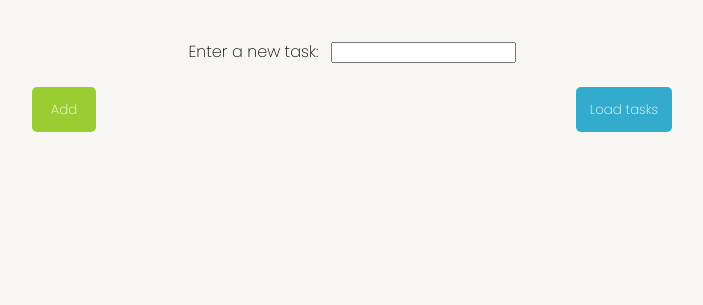
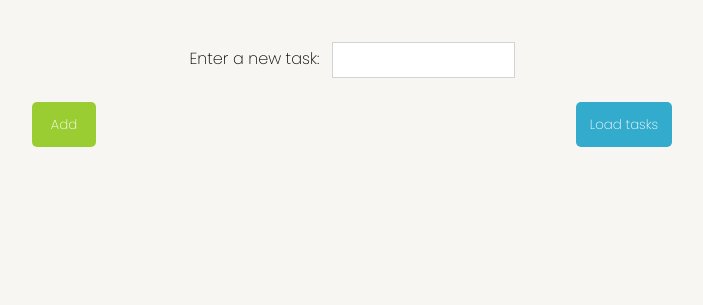
Before and after one commit to scorcuera/taskManager, a plain HTML site: page index.html in a window 1280 px wide. Shown: the part 495-800 px from the top of the page, without its empty margins (288-991 px from the left). Drawn offline with Linux system fonts and the light colour scheme.

Commit message:
changed style input

```diff
--- a/src/styles/home.css
+++ b/src/styles/home.css
@@ -84,3 +84,8 @@ header {
 .main__form-buttons--submit:load {
     background-color: rgb(49, 190, 228);
 }
+
+.main__form-input input {
+    height: 2rem;
+    border: 0.5px solid lightgray;
+}
```
